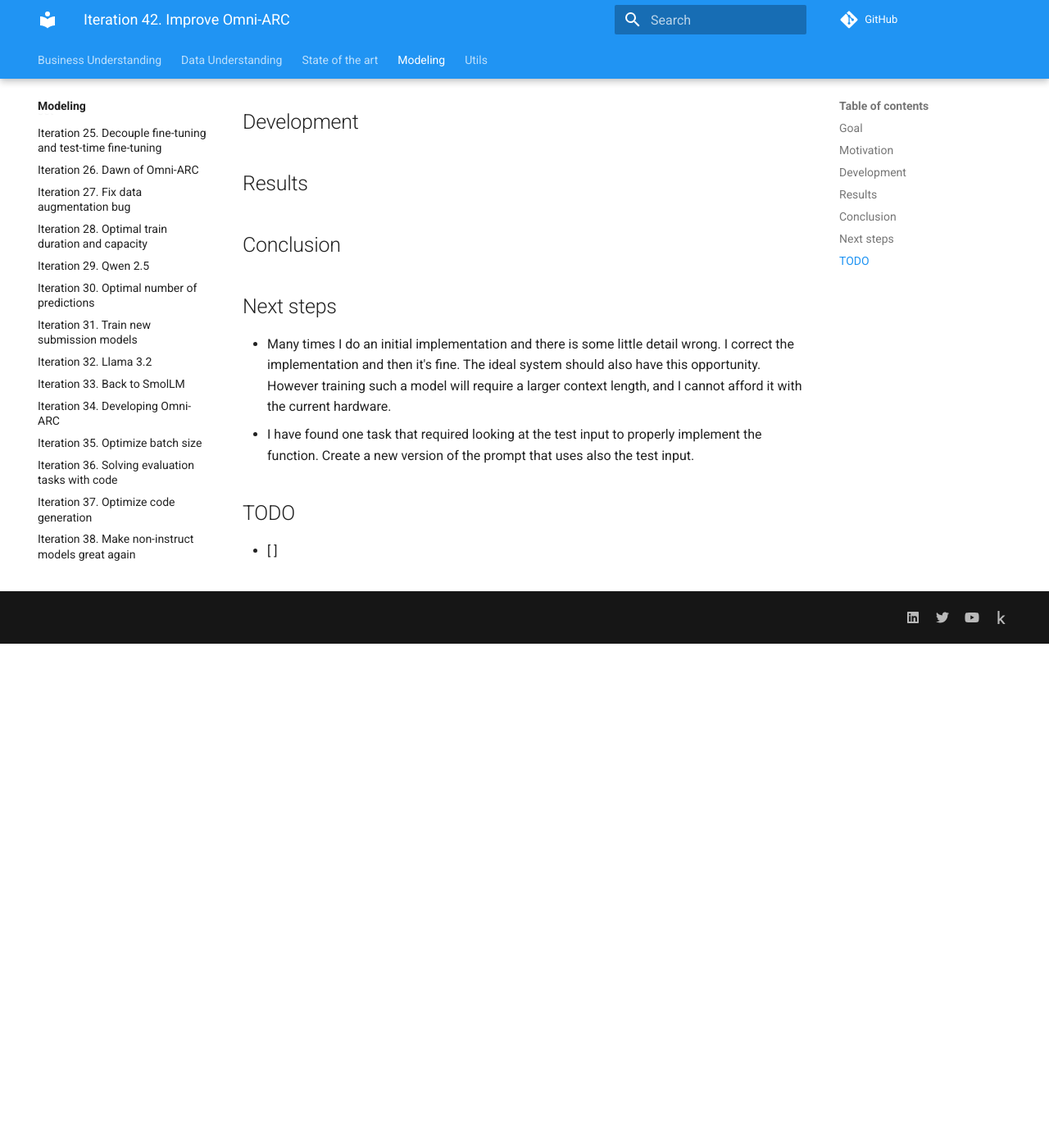
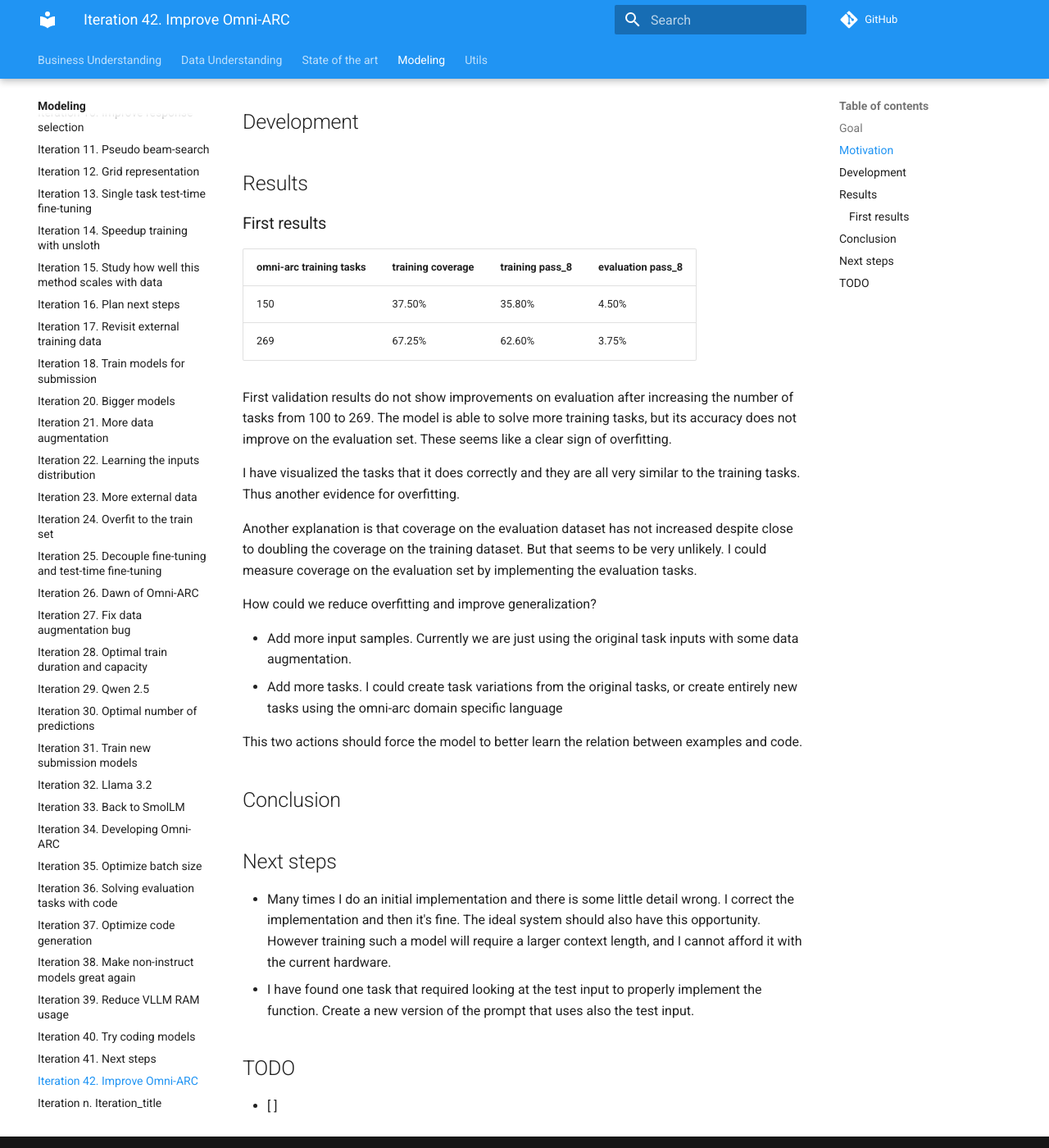
Before and after one commit to zhengjunyao-work/arc24, an MkDocs documentation site: the page built from docs/modeling/Iteration_42_improve_omniarc.md, in a window 1280 px wide and 1400 px high, scrolled down 615 px. Shown: the whole window at 82% size. Built offline with MkDocs 1.6.1 and Material for MkDocs 9.7.7, drawn with Linux system fonts in a browser that asks for light colours; comment, search, counter and statistics services are not loaded.

Commit message:
updated documentation

```diff
--- a/docs/modeling/Iteration_42_improve_omniarc.md
+++ b/docs/modeling/Iteration_42_improve_omniarc.md
@@ -21,6 +21,32 @@
 
 ## Results
 
+### First results
+
+| omni-arc training tasks | training coverage | training pass_8 | evaluation pass_8 |
+|-------------------------|-------------------|-----------------|-------------------|
+| 150                     | 37.50%            | 35.80%          | 4.50%             |
+| 269                     | 67.25%            | 62.60%          | 3.75%             |
+
+First validation results do not show improvements on evaluation after increasing the number of tasks from 100 to 269.
+The model is able to solve more training tasks, but its accuracy does not improve on the evaluation set.
+These seems like a clear sign of overfitting.
+
+I have visualized the tasks that it does correctly and they are all very similar to the training tasks. Thus
+another evidence for overfitting.
+
+Another explanation is that coverage on the evaluation dataset has not increased despite close to doubling
+the coverage on the training dataset. But that seems to be very unlikely. I could measure coverage
+on the evaluation set by implementing the evaluation tasks.
+
+How could we reduce overfitting and improve generalization?
+
+- Add more input samples. Currently we are just using the original task inputs with some data augmentation.
+- Add more tasks. I could create task variations from the original tasks, or create entirely new
+  tasks using the omni-arc domain specific language
+
+This two actions should force the model to better learn the relation between examples and code.
+
 ## Conclusion
 
 ## Next steps
```
Also changed, not shown: 1 other file.
